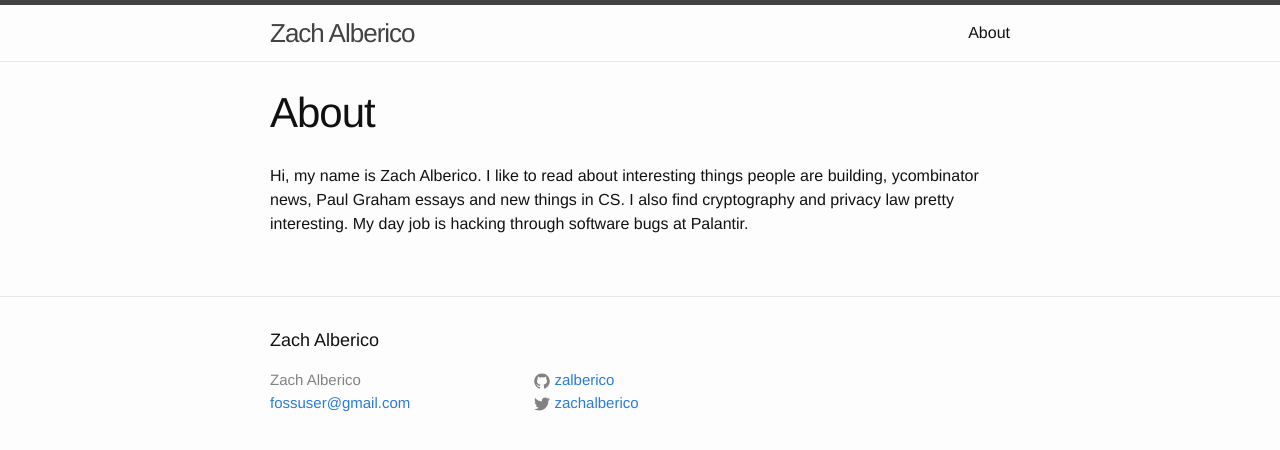
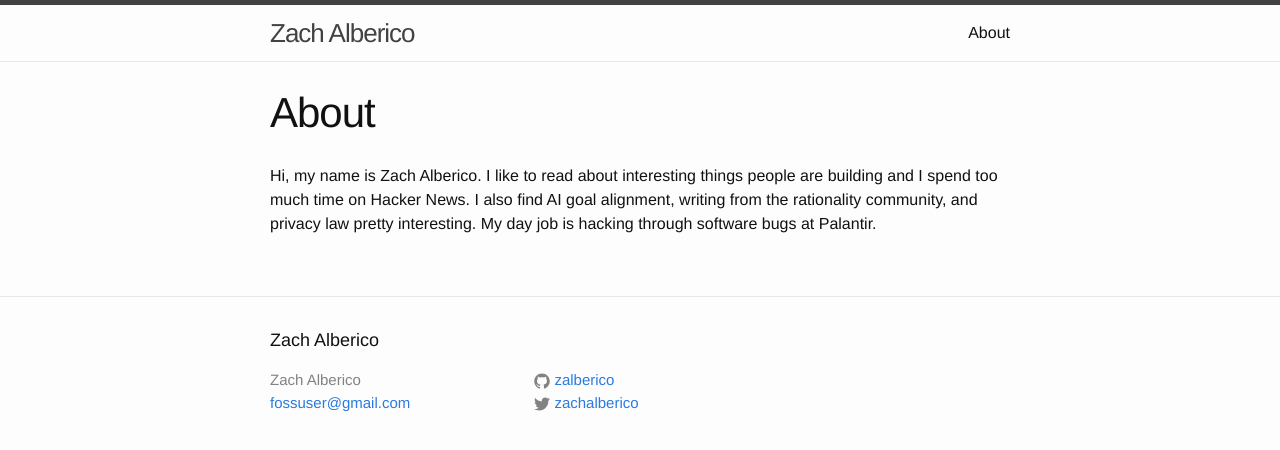
Before and after one commit to zalberico/zalberico.github.io, a Jekyll site: the page built from about.md, in a window 1280 px wide. Shown: the top 450 px of the page. Built offline with Jekyll 4.4.1, drawn with Linux system fonts in a browser that asks for light colours.

```diff
--- a/about.md
+++ b/about.md
@@ -4,4 +4,4 @@ title: About
 permalink: /about/
 ---
 
-Hi, my name is Zach Alberico. I like to read about interesting things people are building, ycombinator news, Paul Graham essays and new things in CS.  I also find cryptography and privacy law pretty interesting.  My day job is hacking through software bugs at Palantir.
+Hi, my name is Zach Alberico. I like to read about interesting things people are building and I spend too much time on Hacker News.  I also find AI goal alignment, writing from the rationality community, and privacy law pretty interesting.  My day job is hacking through software bugs at Palantir.
```
Also changed, not shown: _posts/2019-04-08-lambda-school.markdown (added, +28 -0 lines), 1 other file.
